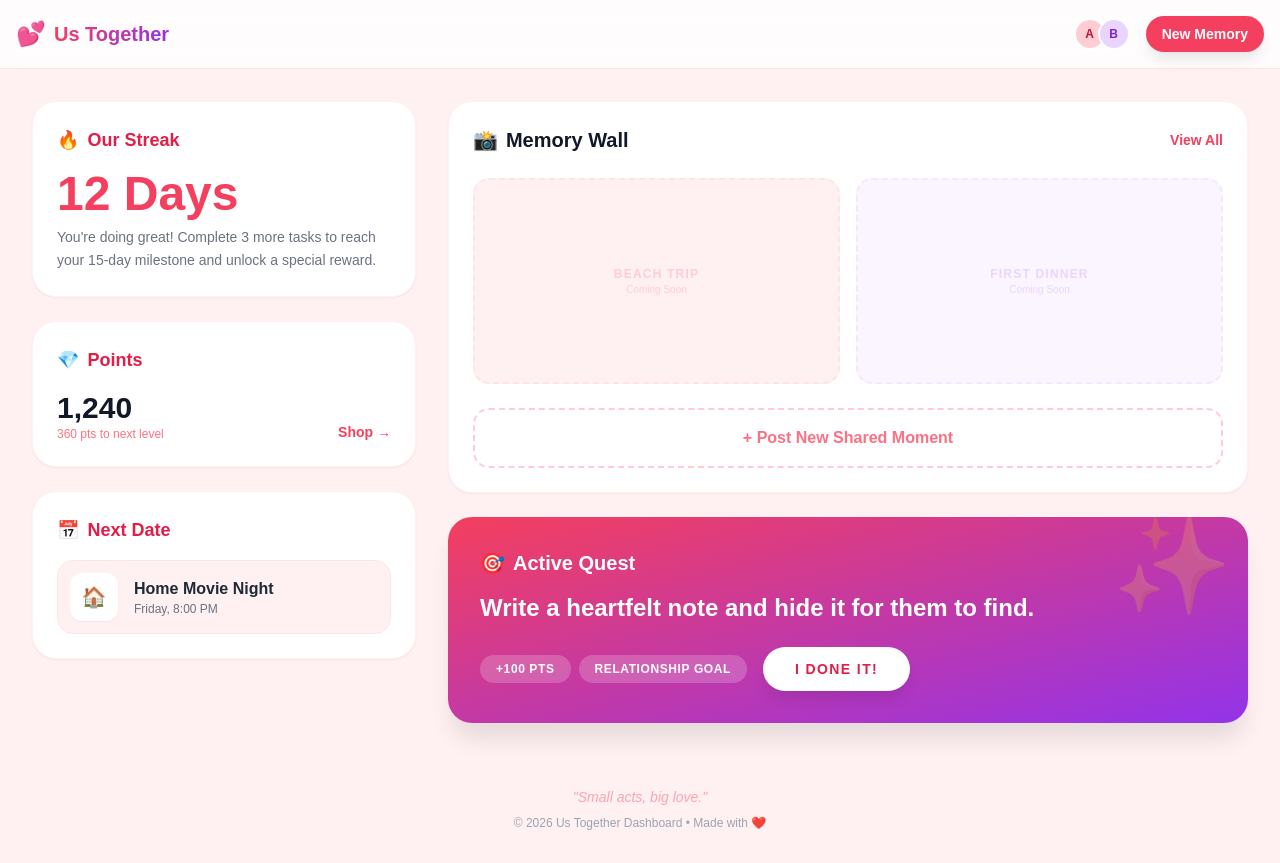
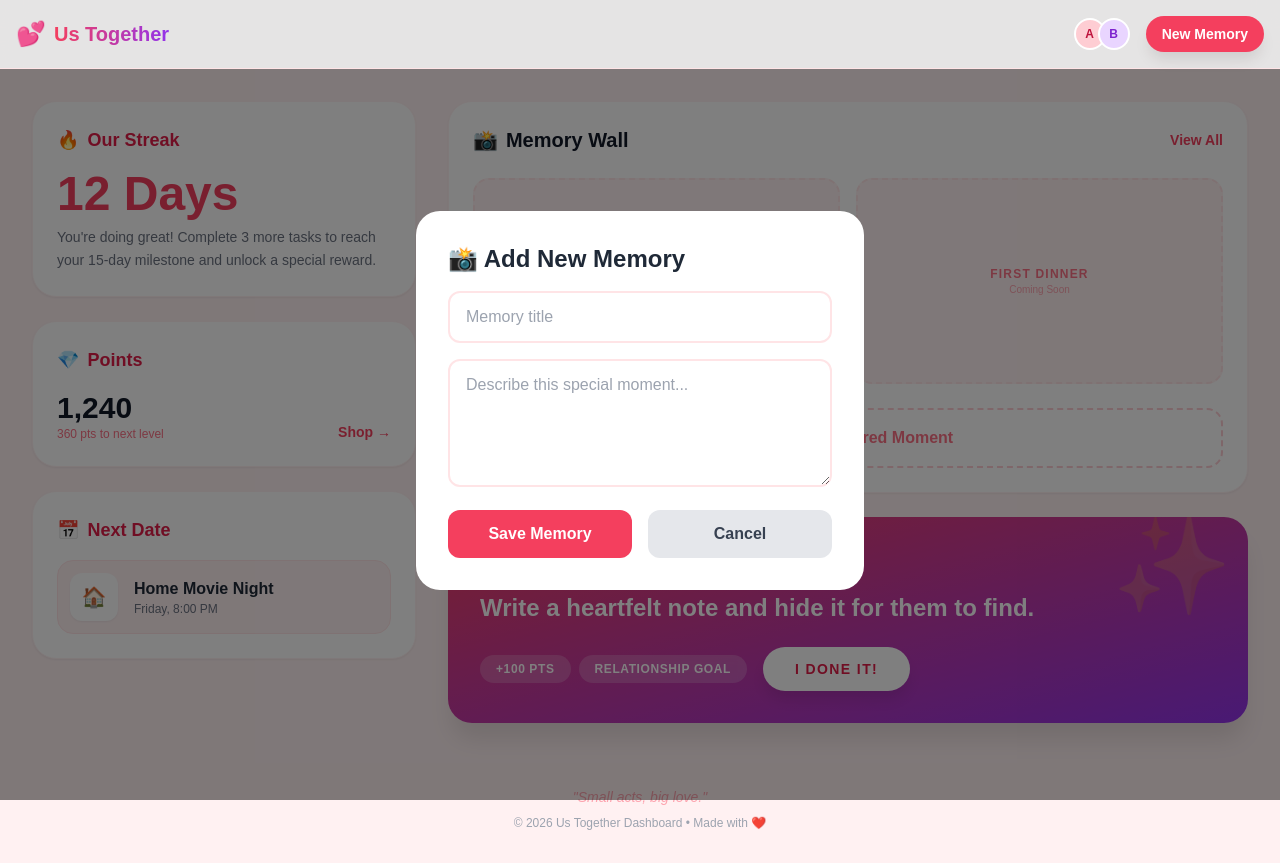
Before and after one commit to ani737/couples-relationship-dashboard, a Next.js app in the folder client/: page / in a window 1280 px wide. Both pictures are taken after a click on the button "New Memory". Built offline with nearby package versions, Linux system fonts and the light colour scheme.

Commit message:
Make all buttons fully functional with React state

```diff
--- a/client/app/page.tsx
+++ b/client/app/page.tsx
@@ -1,9 +1,78 @@
-// Force rebuild
-import React from 'react';
+'use client';
+
+import React, { useState } from 'react';
 
 export default function Dashboard() {
+  const [showMemoryModal, setShowMemoryModal] = useState(false);
+  const [showQuestModal, setShowQuestModal] = useState(false);
+  const [streak, setStreak] = useState(12);
+  const [points, setPoints] = useState(1240);
+  const [memories, setMemories] = useState([
+    { id: 1, title: 'Beach Trip', status: 'Coming Soon' },
+    { id: 2, title: 'First Dinner', status: 'Coming Soon' }
+  ]);
+
+  const handleNewMemory = () => {
+    setShowMemoryModal(true);
+  };
+
+  const handleQuestComplete = () => {
+    setPoints(points + 100);
+    setStreak(streak + 1);
+    setShowQuestModal(true);
+    setTimeout(() => setShowQuestModal(false), 3000);
+  };
+
+  const handleShop = () => {
+    alert('Shop feature coming soon! 🛍️');
+  };
+
+  const handleViewAll = () => {
+    alert('View all memories - Feature coming soon! 📸');
+  };
+
   return (
     <div className="min-h-screen bg-rose-50 font-sans text-gray-900">
+      {showQuestModal && (
+        <div className="fixed top-20 left-1/2 transform -translate-x-1/2 bg-green-500 text-white px-8 py-4 rounded-full shadow-lg z-50 animate-bounce">
+          🎉 Quest Completed! +100 Points!
+        </div>
+      )}
+
+      {showMemoryModal && (
+        <div className="fixed inset-0 bg-black/50 z-50 flex items-center justify-center p-4" onClick={() => setShowMemoryModal(false)}>
+          <div className="bg-white rounded-3xl p-8 max-w-md w-full" onClick={(e) => e.stopPropagation()}>
+            <h3 className="text-2xl font-bold mb-4 text-gray-800">📸 Add New Memory</h3>
+            <input
+              type="text"
+              placeholder="Memory title"
+              className="w-full px-4 py-3 border-2 border-rose-100 rounded-xl mb-4 focus:border-rose-400 focus:outline-none"
+            />
+            <textarea
+              placeholder="Describe this special moment..."
+              className="w-full px-4 py-3 border-2 border-rose-100 rounded-xl mb-4 h-32 focus:border-rose-400 focus:outline-none"
+            />
+            <div className="flex gap-4">
+              <button
+                onClick={() => {
+                  setMemories([...memories, { id: Date.now(), title: 'New Memory', status: 'Added!' }]);
+                  setShowMemoryModal(false);
+                }}
+                className="flex-1 bg-rose-500 text-white py-3 rounded-xl font-bold hover:bg-rose-600 transition"
+              >
+                Save Memory
+              </button>
+              <button
+                onClick={() => setShowMemoryModal(false)}
+                className="flex-1 bg-gray-200 text-gray-700 py-3 rounded-xl font-bold hover:bg-gray-300 transition"
+              >
+                Cancel
+              </button>
+            </div>
+          </div>
+        </div>
+      )}
+
       <header className="bg-white/80 backdrop-blur-md sticky top-0 z-50 border-b border-rose-100 p-4">
         <div className="max-w-7xl mx-auto flex justify-between items-center">
           <div className="flex items-center gap-2">
@@ -17,7 +86,10 @@ export default function Dashboard() {
               <div className="w-8 h-8 rounded-full bg-rose-200 border-2 border-white flex items-center justify-center text-xs text-rose-700 font-bold">A</div>
               <div className="w-8 h-8 rounded-full bg-purple-200 border-2 border-white flex items-center justify-center text-xs text-purple-700 font-bold">B</div>
             </div>
-            <button className="bg-rose-500 text-white px-4 py-2 rounded-full text-sm font-semibold hover:bg-rose-600 transition shadow-lg shadow-rose-200">
+            <button
+              onClick={handleNewMemory}
+              className="bg-rose-500 text-white px-4 py-2 rounded-full text-sm font-semibold hover:bg-rose-600 transition shadow-lg shadow-rose-200 active:scale-95"
+            >
               New Memory
             </button>
           </div>
@@ -30,7 +102,7 @@ export default function Dashboard() {
             <h2 className="text-lg font-bold mb-4 flex items-center gap-2 text-rose-600">
               <span>🔥</span> Our Streak
             </h2>
-            <div className="text-5xl font-black text-rose-500 mb-2">12 Days</div>
+            <div className="text-5xl font-black text-rose-500 mb-2">{streak} Days</div>
             <p className="text-sm text-gray-500 leading-relaxed">You're doing great! Complete 3 more tasks to reach your 15-day milestone and unlock a special reward.</p>
           </div>
 
@@ -40,10 +112,15 @@ export default function Dashboard() {
             </h2>
             <div className="flex justify-between items-end">
               <div>
-                <div className="text-3xl font-bold">1,240</div>
-                <p className="text-xs text-rose-400 font-medium">360 pts to next level</p>
+                <div className="text-3xl font-bold">{points.toLocaleString()}</div>
+                <p className="text-xs text-rose-400 font-medium">{1600 - points} pts to next level</p>
               </div>
-              <button className="text-rose-500 text-sm font-bold hover:underline">Shop →</button>
+              <button
+                onClick={handleShop}
+                className="text-rose-500 text-sm font-bold hover:underline cursor-pointer"
+              >
+                Shop →
+              </button>
             </div>
           </div>
 
@@ -51,7 +128,7 @@ export default function Dashboard() {
             <h2 className="text-lg font-bold mb-4 flex items-center gap-2 text-rose-600">
               <span>📅</span> Next Date
             </h2>
-            <div className="flex items-center gap-4 p-3 bg-rose-50 rounded-2xl border border-rose-100">
+            <div className="flex items-center gap-4 p-3 bg-rose-50 rounded-2xl border border-rose-100 hover:bg-rose-100 transition cursor-pointer">
               <div className="w-12 h-12 bg-white rounded-xl flex items-center justify-center text-xl shadow-sm">🏠</div>
               <div>
                 <p className="font-bold text-gray-800">Home Movie Night</p>
@@ -67,19 +144,28 @@ export default function Dashboard() {
               <h2 className="text-xl font-bold flex items-center gap-2">
                 <span>📸</span> Memory Wall
               </h2>
-              <button className="text-rose-500 text-sm font-bold hover:underline">View All</button>
+              <button
+                onClick={handleViewAll}
+                className="text-rose-500 text-sm font-bold hover:underline cursor-pointer"
+              >
+                View All
+              </button>
             </div>
             <div className="grid grid-cols-1 sm:grid-cols-2 gap-4">
-              <div className="aspect-video bg-rose-50 rounded-2xl overflow-hidden relative group cursor-pointer border-2 border-dashed border-rose-100 hover:border-rose-300 transition-all flex flex-col items-center justify-center">
-                <span className="text-rose-200 font-bold uppercase tracking-widest text-xs">Beach Trip</span>
-                <span className="text-[10px] text-rose-200">Coming Soon</span>
-              </div>
-              <div className="aspect-video bg-purple-50 rounded-2xl overflow-hidden relative group cursor-pointer border-2 border-dashed border-purple-100 hover:border-purple-300 transition-all flex flex-col items-center justify-center">
-                <span className="text-purple-200 font-bold uppercase tracking-widest text-xs">First Dinner</span>
-                <span className="text-[10px] text-purple-200">Coming Soon</span>
-              </div>
+              {memories.map((memory) => (
+                <div
+                  key={memory.id}
+                  className="aspect-video bg-rose-50 rounded-2xl overflow-hidden relative group cursor-pointer border-2 border-dashed border-rose-100 hover:border-rose-300 transition-all flex flex-col items-center justify-center hover:scale-105"
+                >
+                  <span className="text-rose-400 font-bold uppercase tracking-widest text-xs">{memory.title}</span>
+                  <span className="text-[10px] text-rose-300">{memory.status}</span>
+                </div>
+              ))}
             </div>
-            <button className="w-full mt-6 py-4 rounded-2xl border-2 border-dashed border-rose-200 text-rose-400 font-bold hover:bg-rose-50 hover:border-rose-300 transition-all active:scale-[0.98]">
+            <button
+              onClick={handleNewMemory}
+              className="w-full mt-6 py-4 rounded-2xl border-2 border-dashed border-rose-200 text-rose-400 font-bold hover:bg-rose-50 hover:border-rose-300 transition-all active:scale-[0.98] cursor-pointer"
+            >
               + Post New Shared Moment
             </button>
           </div>
@@ -98,7 +184,10 @@ export default function Dashboard() {
                   <span className="bg-white/20 backdrop-blur-sm px-4 py-1.5 rounded-full text-xs font-black uppercase tracking-wider">+100 Pts</span>
                   <span className="bg-white/20 backdrop-blur-sm px-4 py-1.5 rounded-full text-xs font-black uppercase tracking-wider">Relationship Goal</span>
                 </div>
-                <button className="bg-white text-rose-600 px-8 py-3 rounded-full font-black text-sm uppercase tracking-widest shadow-lg hover:bg-rose-50 active:scale-95 transition-all">
+                <button
+                  onClick={handleQuestComplete}
+                  className="bg-white text-rose-600 px-8 py-3 rounded-full font-black text-sm uppercase tracking-widest shadow-lg hover:bg-rose-50 active:scale-95 transition-all cursor-pointer"
+                >
                   I Done It!
                 </button>
               </div>
```
